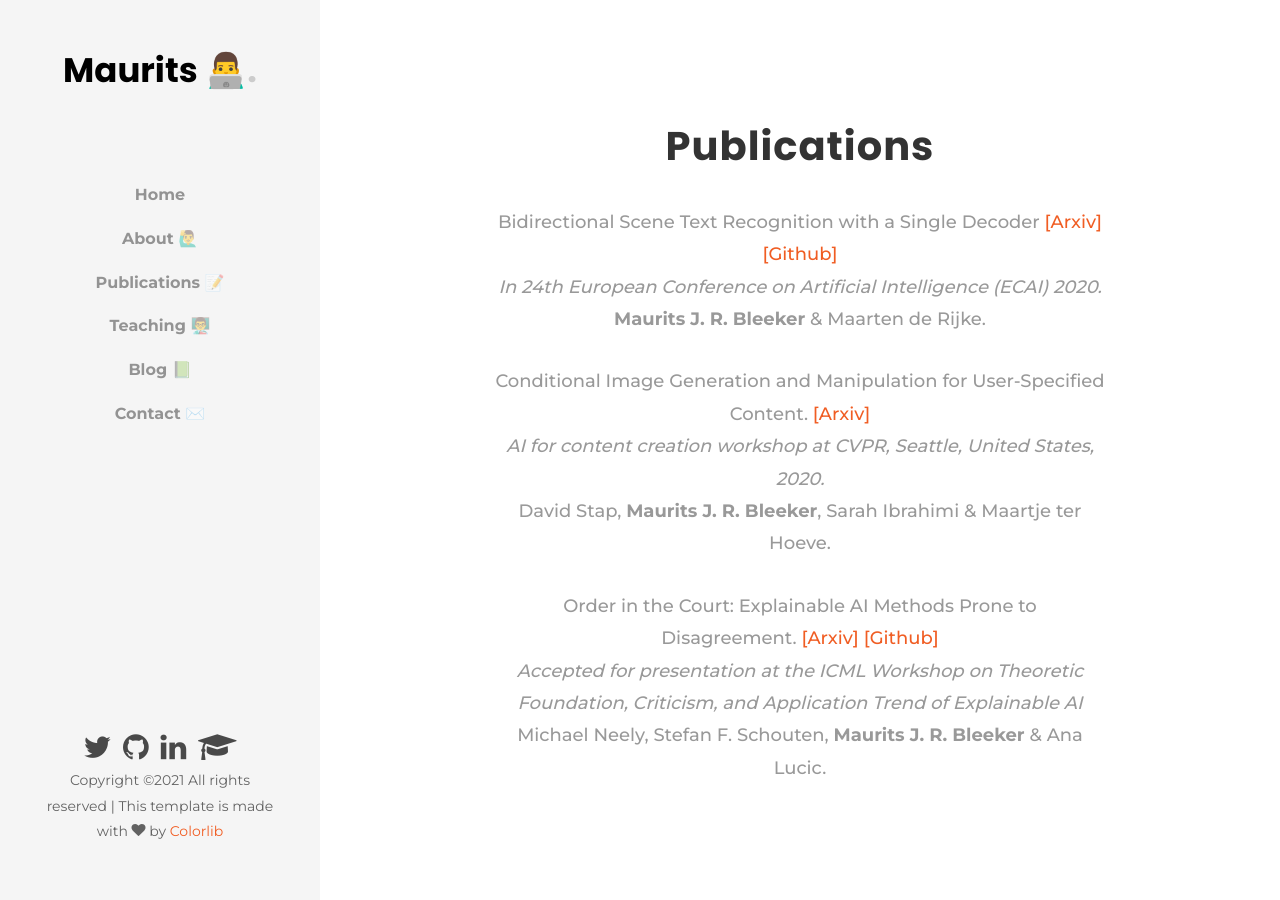
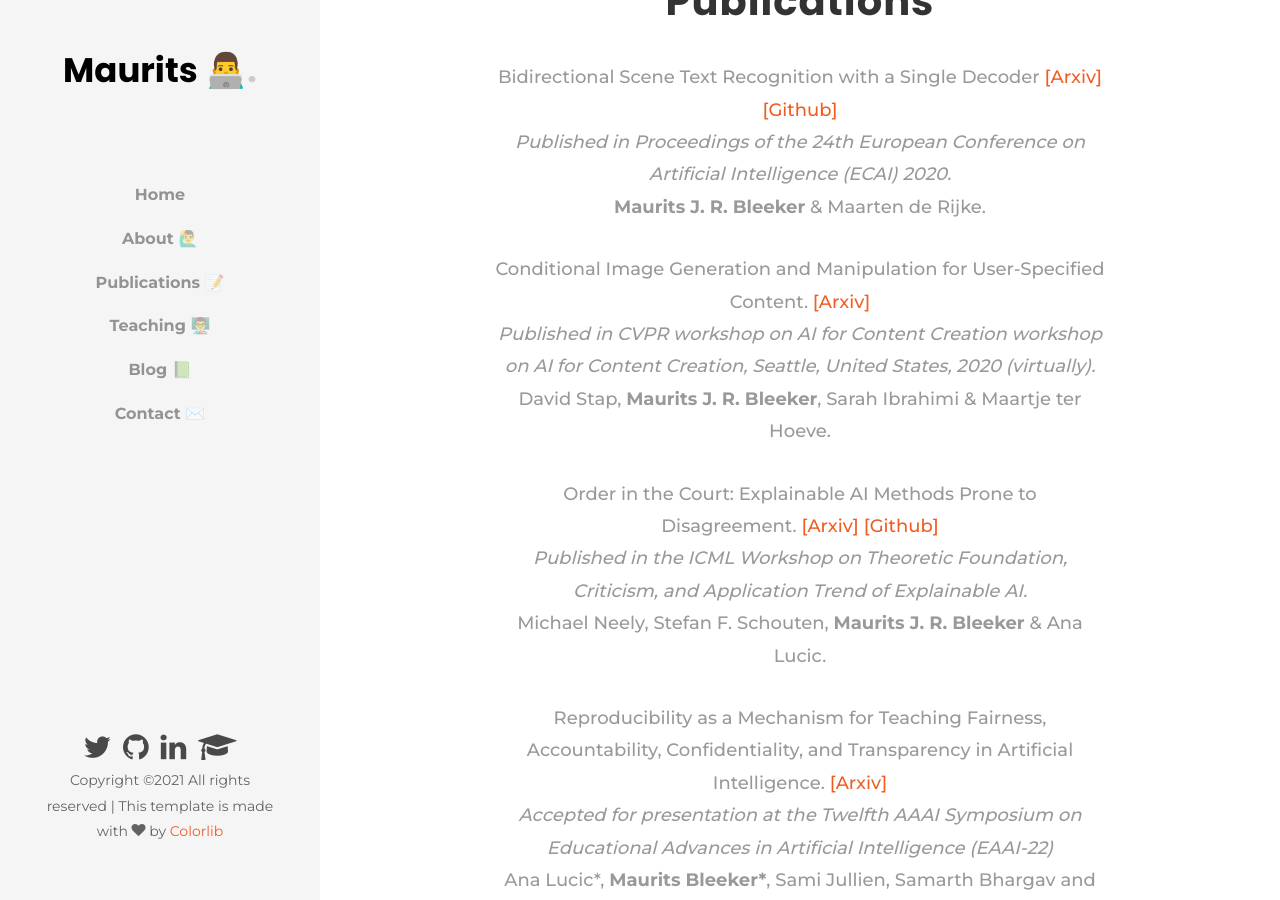
Before and after one commit to MauritsBleeker/mauritsbleeker.github.io, a Jekyll site: the page built from publications.md, in a window 1280 px wide. Built offline with Jekyll 4.4.1, drawn with Linux system fonts in a browser that asks for light colours; some web fonts are replaced; some of the changed text lies outside the part shown.

Commit message:
publication

```diff
--- a/_layouts/publications.html
+++ b/_layouts/publications.html
@@ -16,7 +16,7 @@
                             <a href="https://github.com/MauritsBleeker/Bi-STET"> [Github] </a>
                         </p>
                         <p class="conference">
-                           <i> In 24th European Conference on Artificial Intelligence (ECAI) 2020. </i>
+                           <i> Published in Proceedings of the 24th European Conference on Artificial Intelligence (ECAI) 2020. </i>
                         </p>
                         <p class="authors">
                             <b>Maurits J. R. Bleeker</b> & Maarten de Rijke.
@@ -27,7 +27,8 @@
                             <a href="https://arxiv.org/pdf/2005.04909.pdf"> [Arxiv]</a>
                         </p>
                         <p class="conference">
-                           <i> AI for content creation workshop at CVPR, Seattle, United States, 2020.</i>
+                           <i> Published in CVPR workshop on AI for Content Creation workshop on AI for Content Creation, Seattle, United States, 2020
+                               (virtually).</i>
                         </p>
                         <p class="authors">
                             David Stap,  <b>Maurits J. R. Bleeker</b>, Sarah Ibrahimi &  Maartje ter Hoeve.
@@ -39,10 +40,21 @@
                             <a href="http://github.com/sfschouten/court-of-xai"> [Github] </a>
                         </p>
                         <p class="conference">
-                            <i>Accepted for presentation at the ICML Workshop on Theoretic Foundation, Criticism, and Application Trend of Explainable AI</i>
+                            <i>Published in the ICML Workshop on Theoretic Foundation, Criticism, and Application Trend of Explainable AI.</i>
                         </p>
                         <p class="authors">
                             Michael Neely, Stefan F. Schouten, <b>Maurits J. R. Bleeker</b> & Ana Lucic.
+                        </p>
+                    </div>
+                    <div class="publication-block">
+                        <p class="paper-title"> Reproducibility as a Mechanism for Teaching Fairness, Accountability, Confidentiality, and Transparency in Artificial Intelligence.
+                            <a href="https://arxiv.org/abs/2111.00826"> [Arxiv]</a>
+                        </p>
+                        <p class="conference">
+                            <i>Accepted for presentation at the Twelfth AAAI Symposium on Educational Advances in Artificial Intelligence (EAAI-22) </i>
+                        </p>
+                        <p class="authors">
+                            Ana Lucic*, <b>Maurits Bleeker*</b>, Sami Jullien, Samarth Bhargav and Maarten de Rijke.
                         </p>
                     </div>
                 </div>
```
